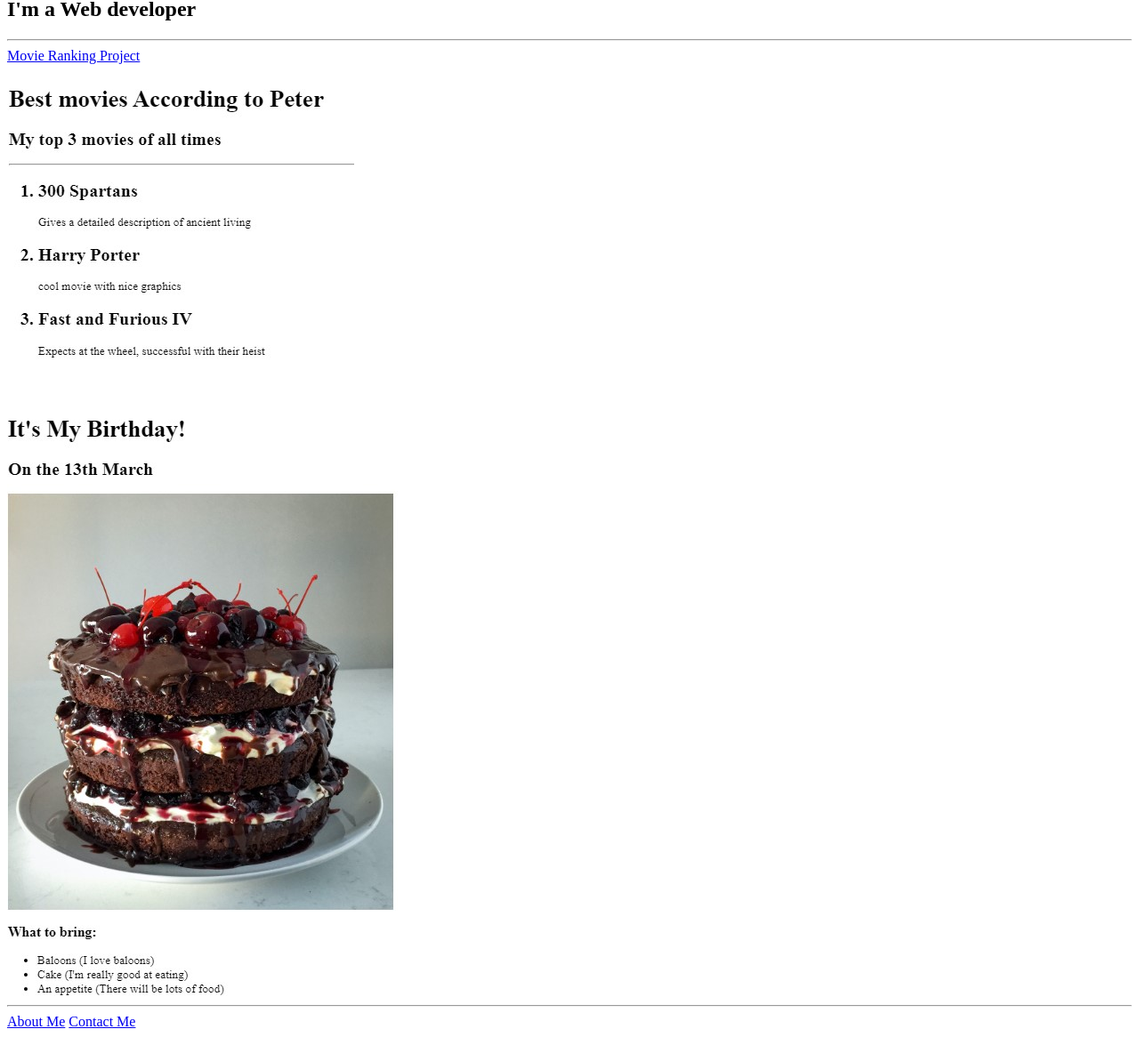
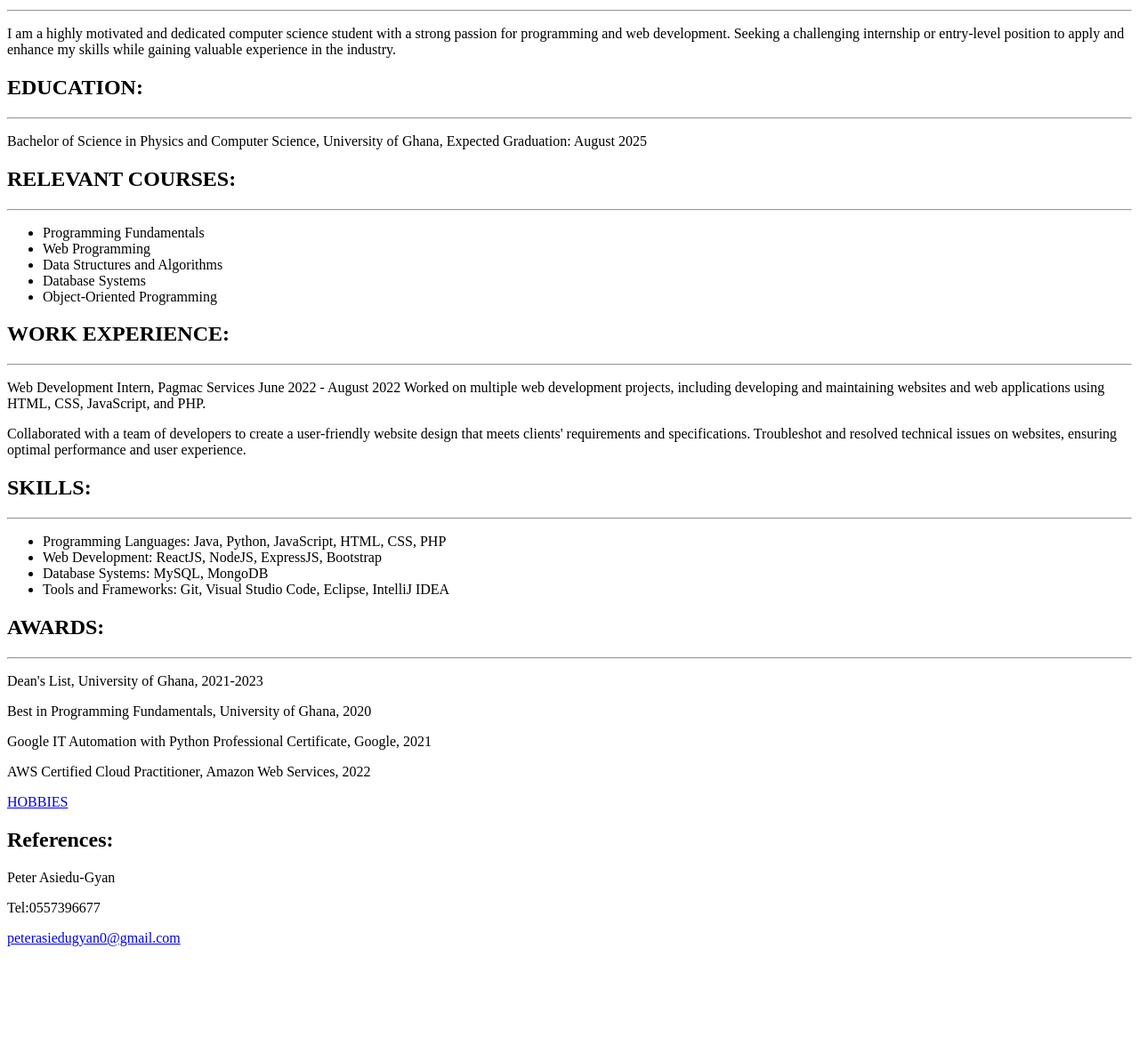
Before and after one commit to Peter-DevX/html-portfolio, a plain HTML site: page index.html in a window 1280 px wide. Shown: the part 69-1235 px from the top of the page at 89% size. After the commit the page ends 1141 px from the top, so only its background shows below. Drawn offline with Linux system fonts and the light colour scheme.

Commit message:
Add files via upload

```diff
--- a/index.html
+++ b/index.html
@@ -1,12 +1,66 @@
+<!DOCTYPE html>
+<html lang="en">
+<head>
+    <h1>MY RESUME</h1>
+    <meta charset="UTF-8">
+    <meta http-equiv="X-UA-Compatible" content="IE=edge">
+    <meta name="viewport" content="width=device-width, initial-scale=1.0">
+    <title>Document</title><hr />
+</head>
 <body>
-<h1>King Asiedu-Gyan's Portfolio</h1>
-<h2>I'm a Web developer</h2>
-<hr/>
-<a href="./public/movie-ranking.html">Movie Ranking Project</a>
-<h2><img src="./movie ranking image.jpg"/></h2>
-<br />
-<img src="./Birthday cake image.jpg">
-<hr/>
-<a href="./public/about.html">About Me</a>
-<a href="./public/contact.html">Contact Me</a>
-</body>
+
+    <p>I am a highly motivated and dedicated computer science student with a strong passion for programming and web development.
+        Seeking a challenging internship or entry-level position to apply and enhance my skills while gaining valuable experience in the industry.</p>
+
+   <h2>EDUCATION:</h2>
+   <hr/>
+
+   <p>Bachelor of Science in Physics and Computer Science, University of Ghana, Expected Graduation: August 2025</p>
+
+   <h2>RELEVANT COURSES:</h2>
+   <hr/>
+
+   <ul>
+   <li>Programming Fundamentals</li>
+   <li>Web Programming</li>
+   <li>Data Structures and Algorithms</li>
+   <li>Database Systems</li>
+   <li>Object-Oriented Programming</li>
+   </ul>
+
+   <h2>WORK EXPERIENCE:</h2>
+   <hr/>
+
+   <p>Web Development Intern, Pagmac Services
+    June 2022 - August 2022
+
+   Worked on multiple web development projects, including developing and maintaining websites and web applications using HTML, CSS, JavaScript, and PHP.
+
+   <p>Collaborated with a team of developers to create a user-friendly website design that meets clients' requirements and specifications.
+   Troubleshot and resolved technical issues on websites, ensuring optimal performance and user experience.</p>
+   <h2>SKILLS:</h2>
+   <hr/>
+   <ul>
+       <li>Programming Languages: Java, Python, JavaScript, HTML, CSS, PHP</li>
+       <li>Web Development: ReactJS, NodeJS, ExpressJS, Bootstrap</li>
+       <li> Database Systems: MySQL, MongoDB</li>
+       <li> Tools and Frameworks: Git, Visual Studio Code, Eclipse, IntelliJ IDEA</li>
+   </ul>
+
+
+   <h2>AWARDS:</h2>
+   <hr/>
+
+   <p>Dean's List, University of Ghana, 2021-2023</p>
+   <p>Best in Programming Fundamentals, University of Ghana, 2020</p>
+   <p>Google IT Automation with Python Professional Certificate, Google, 2021</p>
+   <p>AWS Certified Cloud Practitioner, Amazon Web Services, 2022</p>
+
+   <a href="./Hobbies.html">HOBBIES</a>
+
+   <h2>References:</h2>
+       <p>Peter Asiedu-Gyan</p>
+       <p>Tel:0557396677</p>
+      <footer><a href="peterasiedugyan0@gmail.com">peterasiedugyan0@gmail.com</a></footer>
+    </body>
+</html>
```
Also changed, not shown: Contact Info.html (added, +3 -0 lines), Hobbies.html (added, +6 -0 lines).
